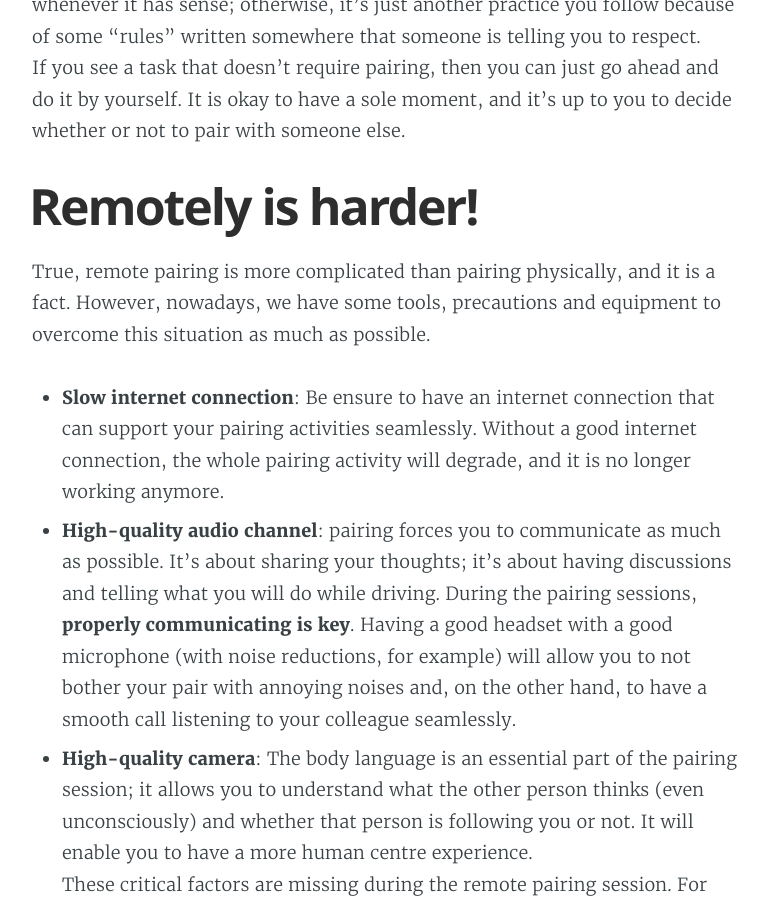
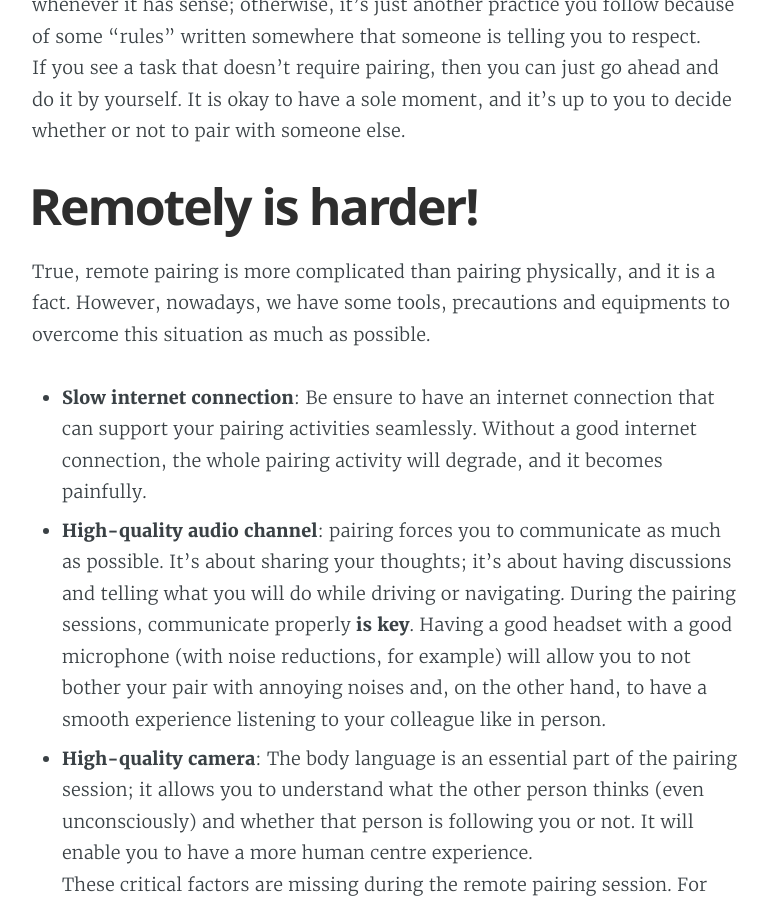
Before and after one commit to dlion/domenicoluciani, a Jekyll site: the page built from _posts/2022-07-22-misleading-pair-programming.md, in a window 1280 px wide and 900 px high, scrolled down 4971 px. Shown: the whole window, without its empty margins (253-1021 px from the left). Built offline with Jekyll 4.4.1, drawn with Linux system fonts in a browser that asks for light colours; some web fonts are replaced; comment, search, counter and statistics services are not loaded; some of the changed text lies outside the part shown.

Commit message:
Improved text and fixed links

```diff
--- a/_posts/2022-07-22-misleading-pair-programming.md
+++ b/_posts/2022-07-22-misleading-pair-programming.md
@@ -63,27 +63,27 @@
 If you see a task that doesn't require pairing, then you can just go ahead and do it by yourself. It is okay to have a sole moment, and it's up to you to decide whether or not to pair with someone else.
 
 # Remotely is harder!
-True, remote pairing is more complicated than pairing physically, and it is a fact. However, nowadays, we have some tools, precautions and equipment to overcome this situation as much as possible.
-* **Slow internet connection**: Be ensure to have an internet connection that can support your pairing activities seamlessly. Without a good internet connection, the whole pairing activity will degrade, and it is no longer working anymore.
-* **High-quality audio channel**: pairing forces you to communicate as much as possible. It's about sharing your thoughts; it's about having discussions and telling what you will do while driving. During the pairing sessions, **properly communicating is key**. Having a good headset with a good microphone (with noise reductions, for example) will allow you to not bother your pair with annoying noises and, on the other hand, to have a smooth call listening to your colleague seamlessly.
+True, remote pairing is more complicated than pairing physically, and it is a fact. However, nowadays, we have some tools, precautions and equipments to overcome this situation as much as possible.
+* **Slow internet connection**: Be ensure to have an internet connection that can support your pairing activities seamlessly. Without a good internet connection, the whole pairing activity will degrade, and it becomes painfully.
+* **High-quality audio channel**: pairing forces you to communicate as much as possible. It's about sharing your thoughts; it's about having discussions and telling what you will do while driving or navigating. During the pairing sessions, communicate properly **is key**. Having a good headset with a good microphone (with noise reductions, for example) will allow you to not bother your pair with annoying noises and, on the other hand, to have a smooth experience listening to your colleague like in person.
 * **High-quality camera**: The body language is an essential part of the pairing session; it allows you to understand what the other person thinks (even unconsciously) and whether that person is following you or not. It will enable you to have a more human centre experience.
-These critical factors are missing during the remote pairing session. For this reason, it is essential to emulate the physical pairing as much as possible, having the camera on and streaming high-quality video. Having the camera on allows you to see the other person's expression and feeling of not being alone. It helps you to ensure to be listened to and force the other person to not be distracted. Turning your camera off is okay _if you need it or if you have a problem with your internet connection_. It's okay turning it off during your breaks, and it's okay if you are not feeling comfortable, but be conscious that you will lose lots of communication, making the session harder.
-* **Use the right tool**: Don't stick with a single tool; if you need to use multiple tools, do it. The smoother the session is, the better. For instance, if you find the Zoom screen sharing pretty bad, try to use Visual Studio Live Code and use Zoom just for the call. Sure, you will use more resources, but it is the right thing to do if it improves your pairing session. Nowadays, there are a lot of tools you can try; use the one you and your pair find more comfortable.
+These critical factors are missing during the remote pairing session. For this reason, it is essential to emulate the physical pairing as much as possible, having the camera on and streaming high-quality video. It allows you to see the other person's expressions. It helps you to ensure to be listened to and force the other person to not be distracted. Turning your camera off is okay _if you need it or if you have a problem with your internet connection_. It's okay during your breaks, and it's okay if you are not feeling comfortable showing yourself, but be conscious that you will lose lots of communication, making the pairing session harder.
+* **Use the right tool**: Don't stick with a single tool; if you need to use multiple tools, do it. The smoother the session is, the better. For instance, if you find the Zoom screen sharing pretty bad, try to use Visual Studio Live Code and use Zoom just for the call. Sure, you will use more resources, but it is the right thing to do if it improves your experience. Nowadays, there are a lot of tools you can try; use the one you and your pair find more comfortable with.
 * **Breaks breaks breaks!**: Pairing is a brain power-consuming activity, so if by default you need breaks, when remote, you need it even more. Don't be shy and ask whenever you need a break preventing zoom's fatigue or, in general, being exhausted at the end of the day.
 
 # I have less experience than my pair
 ![less experience](https://media.giphy.com/media/qQJ1xyQXVuVfW/giphy.gif)
 
 Pairing is not only about showing what you know but also showing what you don't know.
-It's totally fine saying "I don't know" during a pairing session. It's fine admitting you have less experience or are just blocked.
+It's totally fine saying "I don't know" during a pairing session. It's fine admitting you have less experience or that you are just blocked.
 Your pair have to support, unblock and guide you.
 Pairing has this colossal benefit that cultivation is part of this activity. It helps juniors grow together by getting more confident, and it allows seniors to learn from less experienced engineers (it happens frequently).
-Pairing is about trust and being honest and open with your pair, so don't be afraid. Learning is a beautiful journey, and pairing is the safest way to do so.
+Pairing is about trust and being honest and open with your pair, so don't be afraid. Learning is a beautiful journey, and pairing is the safest way to do it.
 
 # I have more experience than my pair
 Having more experience than your pair shouldn't be a problem; it should be an occasion to do mentoring and cultivation.
 As a more experienced person, you should adjust your speed accordingly.
-The pairing session is also an excellent way to clarify whether or not you understood something; if you can explain it in simple words, then you understood it. It is a perfect way to improve your skills.
+The pairing session is also an excellent way to clarify whether or not you understood something; if you can explain it in simple words, then you understood it. It is a perfect way to improve your speaking and teaching skills.
 
 # Yara Yara
 I'm pretty sure there are many other complaints we can consider and address, but the result will always be the same.
@@ -98,6 +98,6 @@
 
 Here there are some resources you can find useful to convince your boss that doing pair programming is the way:
 
-* https://tanzu.vmware.com/developer/learningpaths/application-development/pair-programming/
-* https://martinfowler.com/articles/on-pair-programming.html
-* http://www.extremeprogramming.org/rules/pair.html
+* [https://tanzu.vmware.com/developer/learningpaths/application-development/pair-programming/](https://tanzu.vmware.com/developer/learningpaths/application-development/pair-programming/)
+* [https://martinfowler.com/articles/on-pair-programming.html](https://martinfowler.com/articles/on-pair-programming.html)
+* [http://www.extremeprogramming.org/rules/pair.html](http://www.extremeprogramming.org/rules/pair.html)
```
Also changed, not shown: other parts of _posts/2022-07-22-misleading-pair-programming.md (+3 -3 lines).
